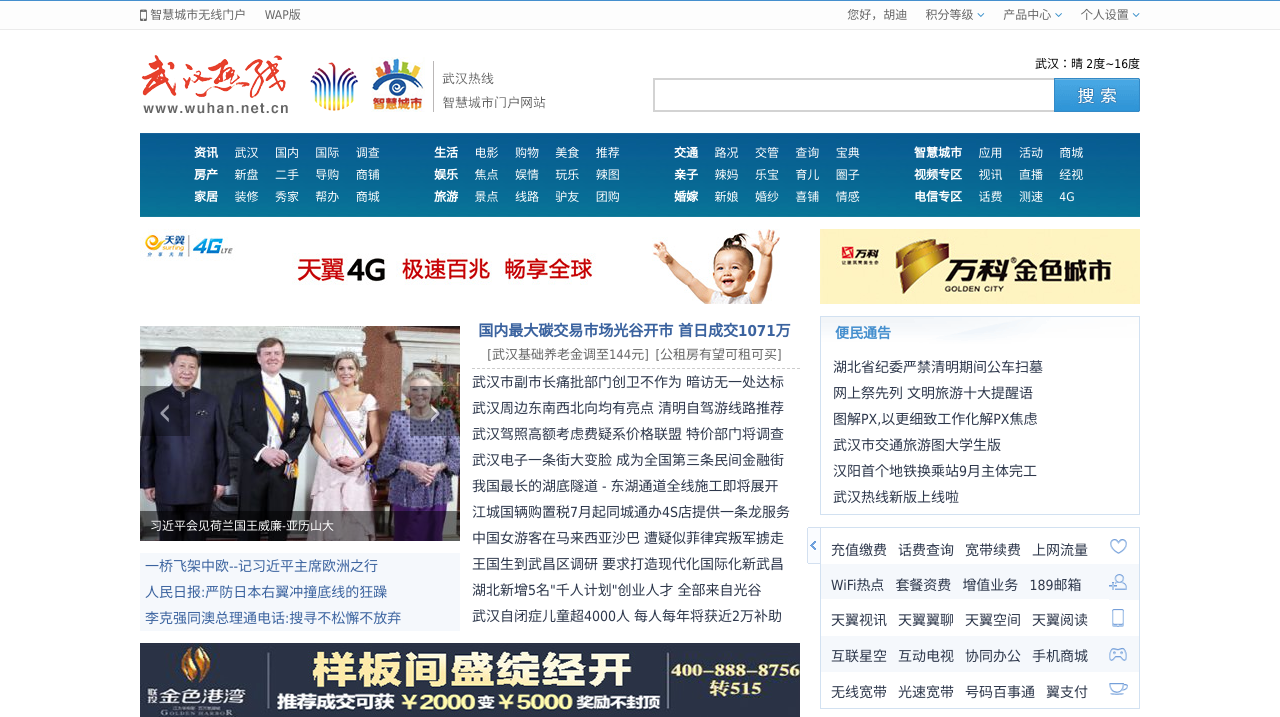
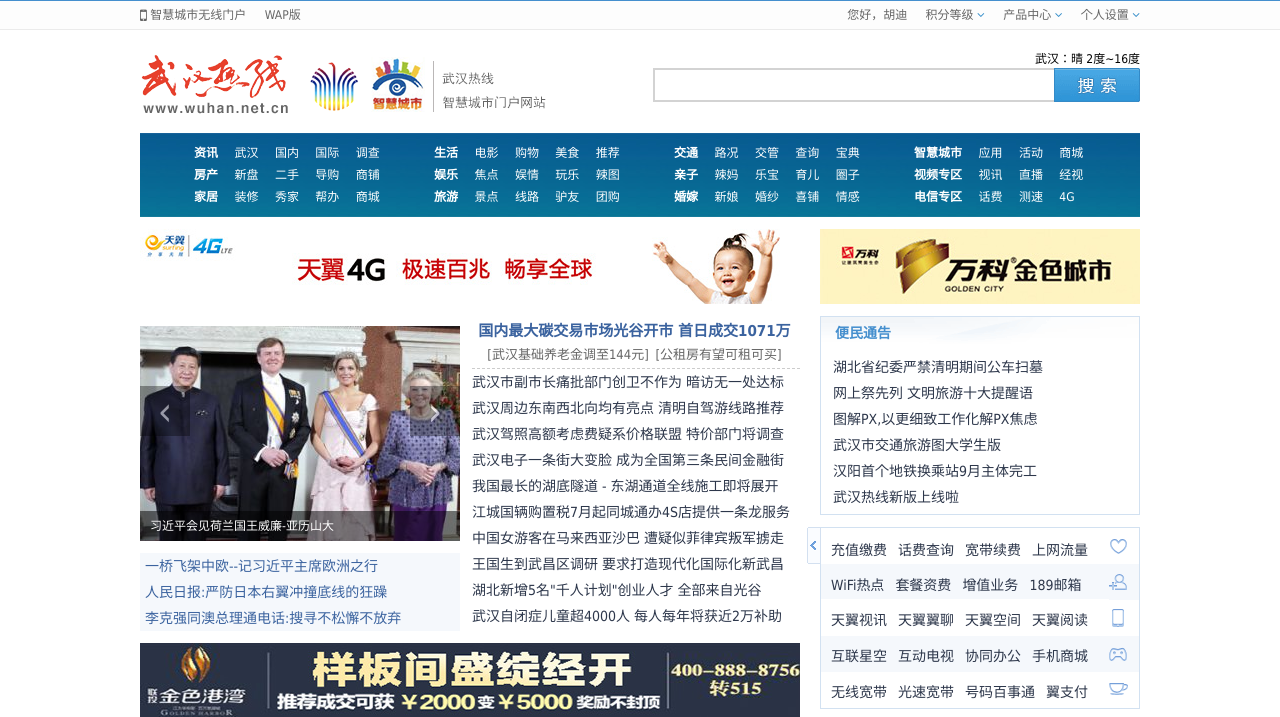
Before and after one commit to igo903/whol2014, a PHP site: page /Info.html in a window 1280 px wide. Shown: the top 717 px of the page. Run offline with PHP 8.4, Linux system fonts and the light colour scheme.

Commit message:
fix weather position

```diff
--- a/css/main.css
+++ b/css/main.css
@@ -74,6 +74,7 @@
     height: 62px;
     margin: 0 auto;
     padding: 50px 0 21px;
+    position: relative;
 }
 .soso_small{
     height:50px;
@@ -116,7 +117,7 @@
 .soso_small #searchbar{
     width: 288px;
 }
-.soso .weather{
+.soso .weather span{
     padding: 5px 0;
 }
 .soso .search input {
@@ -125,7 +126,7 @@
     background: #FFF;
     color: #333;
     font: 14px/22px '宋体',verdana,tahoma,arial,'SimSun',sans-serif;
-    width: 221px;
+    width: 380px;
     height: 22px;
     margin: 0;
     outline: medium none;
```
Also changed, not shown: Main.html (+5 -2 lines).
